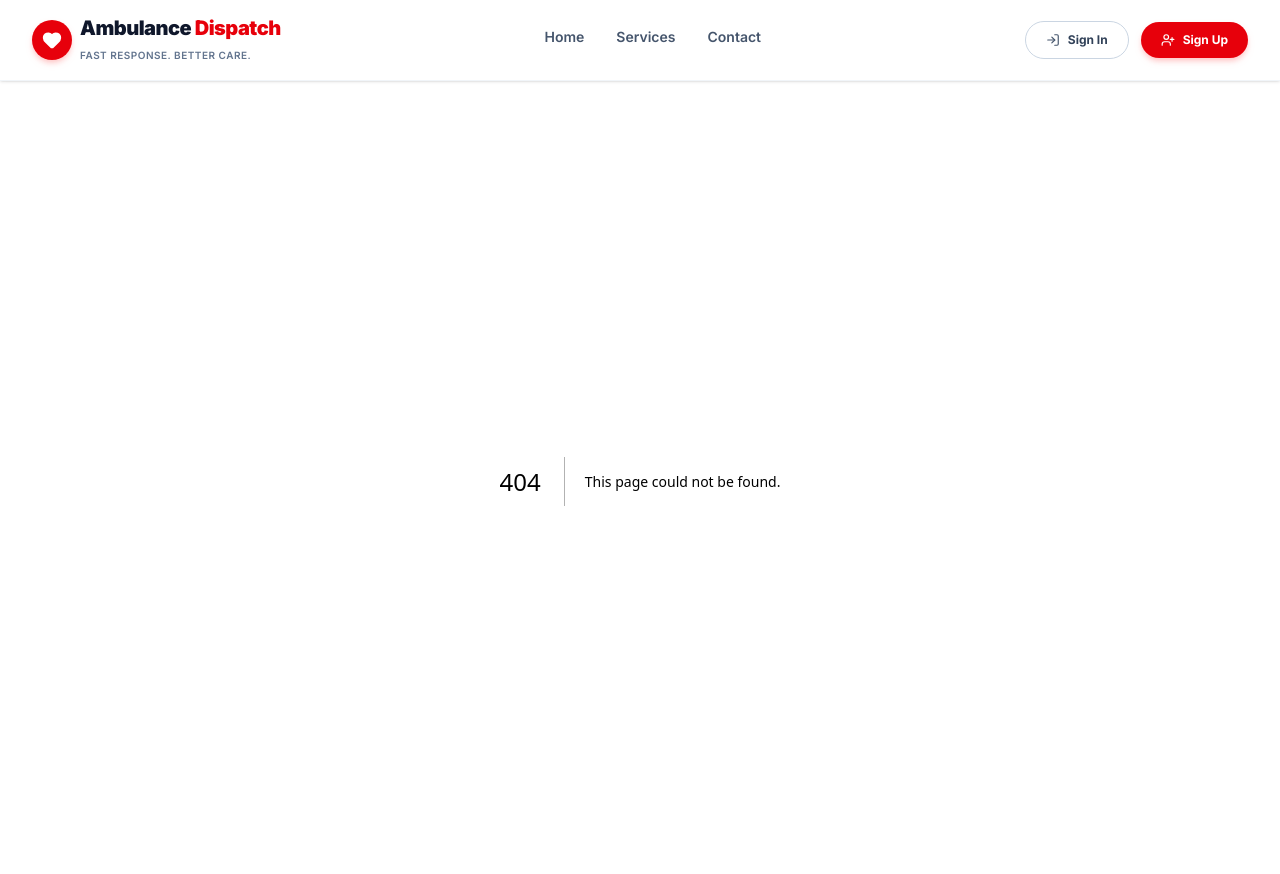
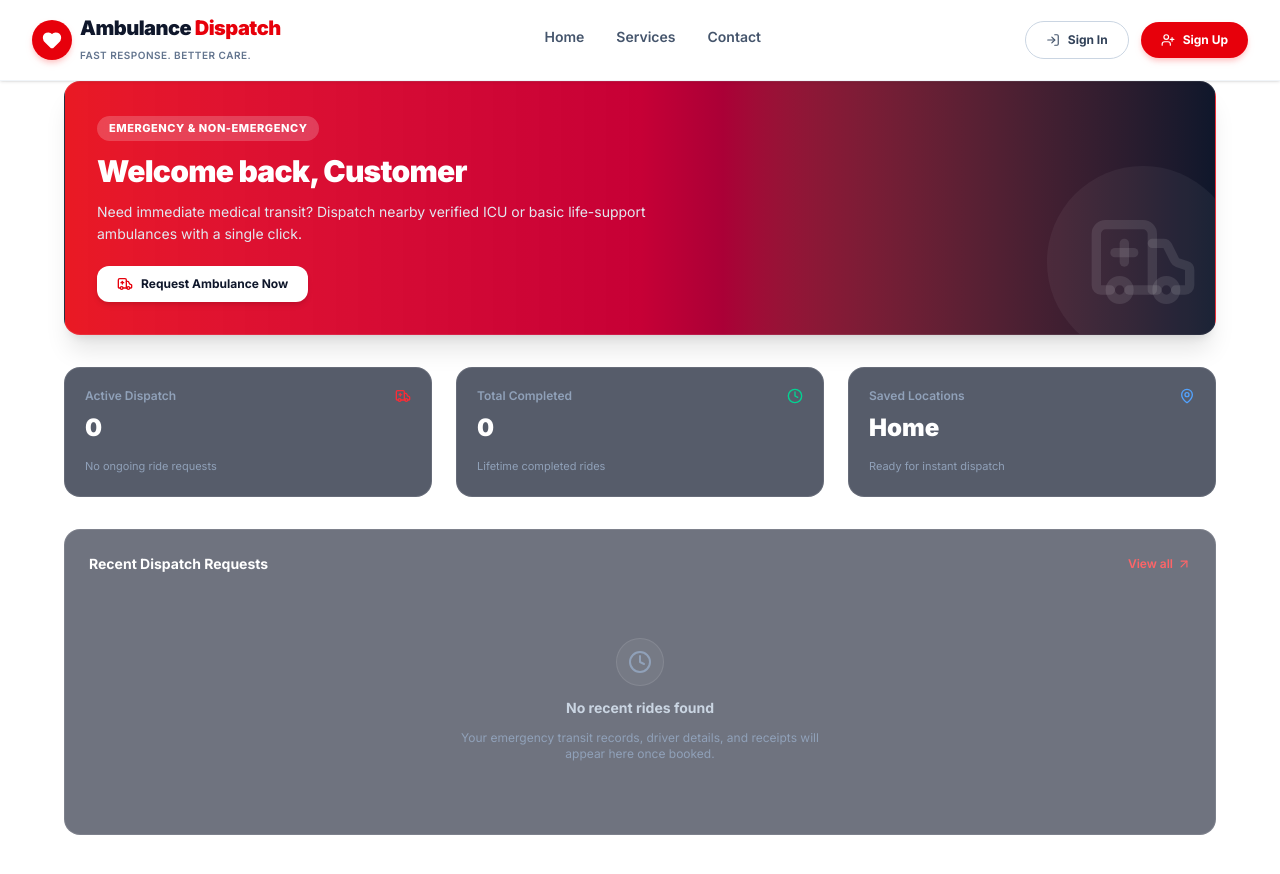
Before and after one commit to shimonmondol/Ambulance-Dispatch-Client, a Next.js app: page /customer/dashboard in a window 1280 px wide. Before the commit this address had no page. Shown: the top 874 px of the page. After the commit the page ends 835 px from the top, so only its background shows below. Built offline with nearby package versions, Linux system fonts and the light colour scheme.

Commit message:
customer-dashboard-page

```diff
--- /dev/null
+++ b/app/customer/dashboard/page.tsx
@@ -0,0 +1,97 @@
+"use client";
+
+import React from "react";
+import Link from "next/link";
+import { Ambulance, Clock, MapPin, ArrowUpRight } from "lucide-react";
+import { useAuthStore } from "@/lib/useAuthStore";
+
+export default function CustomerDashboardPage() {
+  const { name, email } = useAuthStore();
+  const displayName = name || (email ? email.split("@")[0] : "Customer");
+
+  return (
+    <div className="space-y-8 max-w-6xl mx-auto">
+      {/* Banner */}
+      <div className="relative overflow-hidden rounded-2xl bg-gradient-to-r from-red-600/90 via-rose-700 to-slate-900 p-6 sm:p-8 border border-white/10 shadow-xl">
+        <div className="relative z-10 max-w-xl space-y-3">
+          <span className="inline-block text-[11px] font-extrabold uppercase tracking-wider bg-white/20 text-white px-3 py-1 rounded-full backdrop-blur-sm">
+            Emergency & Non-Emergency
+          </span>
+          <h2 className="text-2xl sm:text-3xl font-black text-white tracking-tight">
+            Welcome back, <span className="capitalize">{displayName}</span>
+          </h2>
+          <p className="text-slate-200 text-xs sm:text-sm leading-relaxed">
+            Need immediate medical transit? Dispatch nearby verified ICU or basic
+            life-support ambulances with a single click.
+          </p>
+          <div className="pt-2 flex flex-wrap items-center gap-3">
+            <Link
+              href="/customer/book"
+              className="inline-flex items-center gap-2 px-5 py-2.5 rounded-xl bg-white text-slate-900 font-bold text-xs shadow-md transition hover:scale-105 active:scale-95"
+            >
+              <Ambulance className="w-4 h-4 text-red-600" />
+              Request Ambulance Now
+            </Link>
+          </div>
+        </div>
+
+        <div className="absolute -right-6 -bottom-6 w-48 h-48 bg-white/5 rounded-full flex items-center justify-center pointer-events-none">
+          <Ambulance className="w-28 h-28 text-white/10" />
+        </div>
+      </div>
+
+      {/* Metrics Cards */}
+      <div className="grid grid-cols-1 sm:grid-cols-3 gap-4 sm:gap-6">
+        <div className="p-5 rounded-2xl bg-slate-900/70 border border-white/10 backdrop-blur-md space-y-2">
+          <div className="flex items-center justify-between text-slate-400">
+            <span className="text-xs font-semibold">Active Dispatch</span>
+            <Ambulance className="w-4 h-4 text-red-500" />
+          </div>
+          <p className="text-2xl font-black text-white">0</p>
+          <span className="text-[11px] text-slate-400">No ongoing ride requests</span>
+        </div>
+
+        <div className="p-5 rounded-2xl bg-slate-900/70 border border-white/10 backdrop-blur-md space-y-2">
+          <div className="flex items-center justify-between text-slate-400">
+            <span className="text-xs font-semibold">Total Completed</span>
+            <Clock className="w-4 h-4 text-emerald-400" />
+          </div>
+          <p className="text-2xl font-black text-white">0</p>
+          <span className="text-[11px] text-slate-400">Lifetime completed rides</span>
+        </div>
+
+        <div className="p-5 rounded-2xl bg-slate-900/70 border border-white/10 backdrop-blur-md space-y-2">
+          <div className="flex items-center justify-between text-slate-400">
+            <span className="text-xs font-semibold">Saved Locations</span>
+            <MapPin className="w-4 h-4 text-blue-400" />
+          </div>
+          <p className="text-2xl font-black text-white">Home</p>
+          <span className="text-[11px] text-slate-400">Ready for instant dispatch</span>
+        </div>
+      </div>
+
+      {/* Ride History Placeholder */}
+      <div className="p-6 rounded-2xl bg-slate-900/60 border border-white/10 space-y-4">
+        <div className="flex items-center justify-between">
+          <h3 className="text-sm font-bold text-white">Recent Dispatch Requests</h3>
+          <Link
+            href="/customer/history"
+            className="text-xs text-red-400 hover:text-red-300 font-semibold inline-flex items-center gap-1"
+          >
+            View all <ArrowUpRight className="w-3.5 h-3.5" />
+          </Link>
+        </div>
+        <div className="py-12 flex flex-col items-center justify-center text-center space-y-3">
+          <div className="w-12 h-12 rounded-full bg-white/5 border border-white/10 flex items-center justify-center text-slate-400">
+            <Clock className="w-6 h-6" />
+          </div>
+          <p className="text-sm font-bold text-slate-300">No recent rides found</p>
+          <p className="text-xs text-slate-400 max-w-sm">
+            Your emergency transit records, driver details, and receipts will appear
+            here once booked.
+          </p>
+        </div>
+      </div>
+    </div>
+  );
+}
--- a/components/Navbar.tsx
+++ b/components/Navbar.tsx
@@ -28,8 +28,8 @@ export default function Navbar() {
     setMounted(true);
   }, [syncFromCookies]);
 
-  // Hide Navbar on authentication and dashboard routes
-  const hiddenRoutes = ["/signin", "/signup", "/dashboard", "/provider", "/admin"];
+  // শুধুমাত্র সাইন-ইন ও সাইন-আপ রুটে Navbar লুকানো থাকবে; /customer/dashboard এ দৃশ্যমান থাকবে
+  const hiddenRoutes = ["/signin", "/signup"];
   const shouldHideNavbar = hiddenRoutes.some((route) => pathname.startsWith(route));
 
   if (shouldHideNavbar) {
@@ -52,10 +52,11 @@ export default function Navbar() {
     return "Customer";
   };
 
+  // Customer er jonno dashboard path http://localhost:3000/customer/dashboard
   const getDashboardPath = () => {
     if (role === "admin") return "/admin";
     if (role === "provider") return "/provider";
-    return "/dashboard";
+    return "/customer/dashboard";
   };
 
   // Name fallback: jodi name na pay tobe email theke ba 'Customer'
```
